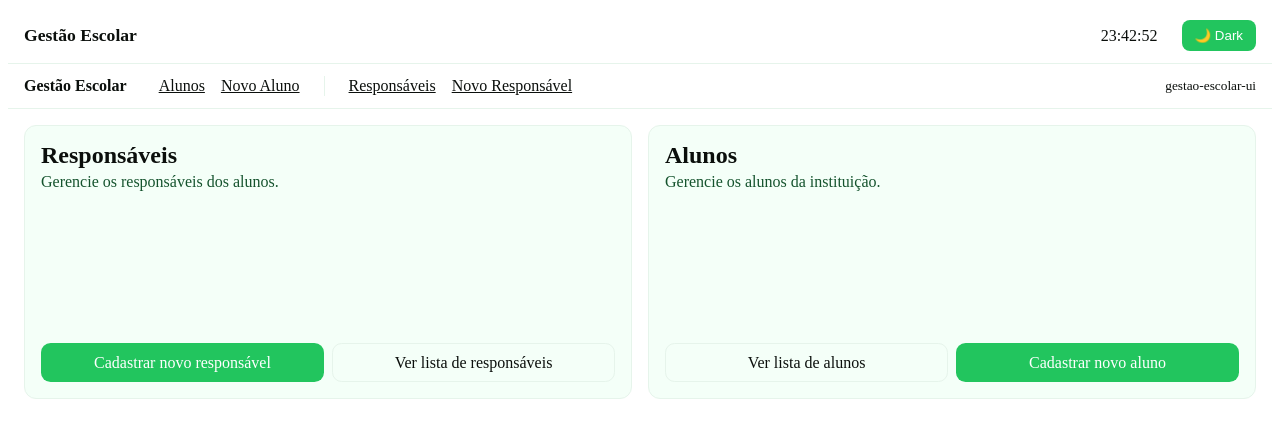
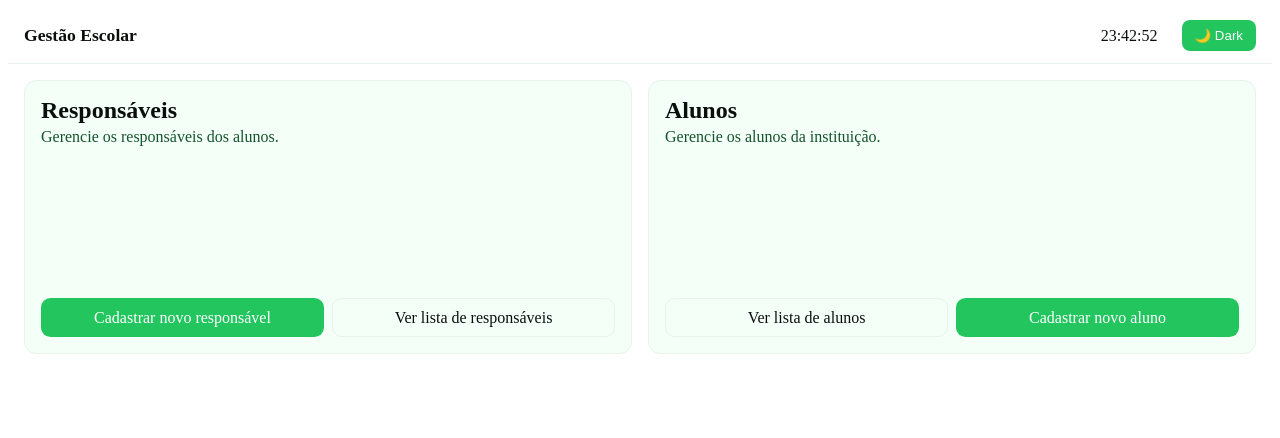
Before and after one commit to codefull425/gestao-escolar-ui, an Angular app: page / in a window 1280 px wide. Shown: the top 438 px of the page. Built offline with nearby package versions, Linux system fonts and the light colour scheme.

Commit message:
GEF03 - reestilização dos botões e da página inicial

```diff
--- a/src/app/app.html
+++ b/src/app/app.html
@@ -1,15 +1,6 @@
 <app-header companyName="Gestão Escolar"></app-header>
 
-<nav style="display:flex;gap:1rem;align-items:center;padding:0.75rem 1rem;border-bottom:1px solid var(--border);">
-  <strong style="margin-right:1rem;">Gestão Escolar</strong>
-  <a routerLink="/alunos">Alunos</a>
-  <a routerLink="/alunos/novo">Novo Aluno</a>
-<span style="width:1px;height:20px;background:var(--border);margin:0 0.5rem;"></span>
-  <a routerLink="/responsaveis">Responsáveis</a>
-  <a routerLink="/responsaveis/novo">Novo Responsável</a>
-  <span style="flex:1 1 auto;"></span>
-  <small>{{ title() }}</small>
-</nav>
+
 <main style="padding:1rem;">
   <router-outlet></router-outlet>
 </main>
--- a/src/app/features/alunos/alunos-list.component.ts
+++ b/src/app/features/alunos/alunos-list.component.ts
@@ -9,10 +9,11 @@ import { AlunoResponse } from '../../types/api.models';
   standalone: true,
   imports: [CommonModule, RouterLink],
   template: `
-    <div style="display:flex;align-items:center;gap:0.5rem;margin-bottom:1rem;">
+    <a routerLink="/" class="btn btn-outline">← Voltar</a>
+    <div style="display:flex;align-items:center;gap:0.5rem;margin:0.5rem 0 1rem 0;">
       <h2 style="margin:0;">Alunos</h2>
       <span style="flex:1 1 auto"></span>
-      <a routerLink="/alunos/novo">Novo</a>
+      <a routerLink="/alunos/novo" class="btn">Novo aluno</a>
     </div>
     <table style="width:100%;border-collapse:collapse;">
       <thead>
--- a/src/app/features/responsaveis/responsaveis-list.component.ts
+++ b/src/app/features/responsaveis/responsaveis-list.component.ts
@@ -9,10 +9,11 @@ import { ResponsavelResponse } from '../../types/api.models';
   standalone: true,
   imports: [CommonModule, RouterLink],
   template: `
-    <div style="display:flex;align-items:center;gap:0.5rem;margin-bottom:1rem;">
+    <a routerLink="/" class="btn btn-outline">← Voltar</a>
+    <div style="display:flex;align-items:center;gap:0.5rem;margin:0.5rem 0 1rem 0;">
       <h2 style="margin:0;">Responsáveis</h2>
       <span style="flex:1 1 auto"></span>
-      <a routerLink="/responsaveis/novo">Novo</a>
+      <a routerLink="/responsaveis/novo" class="btn">Novo</a>
     </div>
     <table style="width:100%;border-collapse:collapse;">
       <thead>
--- a/src/styles.css
+++ b/src/styles.css
@@ -57,3 +57,8 @@ header, nav {
 }
 
 table th, table td { color: var(--fg); }
+
+/* App-wide button styles to match main cards */
+.btn { text-align: center; text-decoration: none; padding: .6rem .85rem; border-radius: .6rem; background: var(--accent); color: var(--accent-contrast); border: 1px solid transparent; display: inline-block; cursor: pointer; }
+.btn:hover { filter: brightness(1.05); }
+.btn-outline { background: transparent; color: var(--fg); border: 1px solid var(--border); }
```
